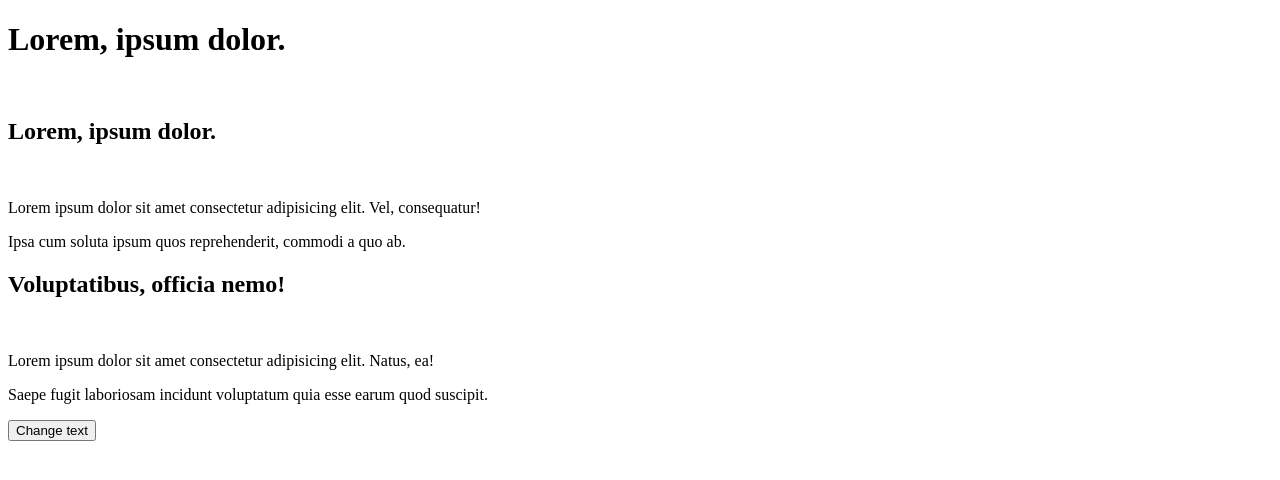
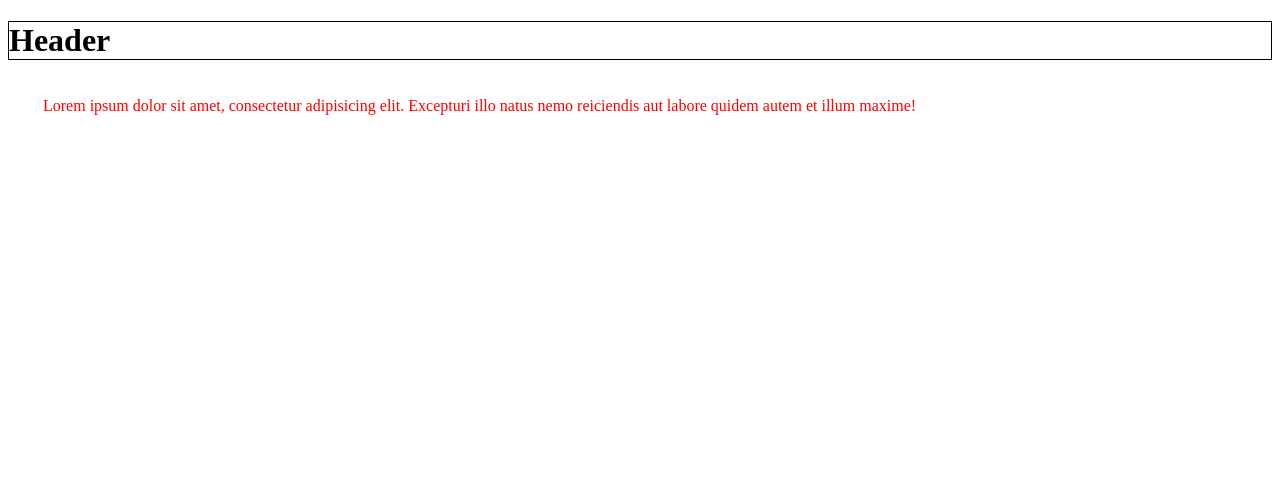
Before and after one commit to Koroliuk8danil/pe2024-DOM, a plain HTML site: page index.html in a window 1280 px wide. Drawn offline with Linux system fonts and the light colour scheme.

Commit message:
Add classList

```diff
--- /dev/null
+++ b/assets/css/style.css
@@ -0,0 +1,22 @@
+.h1 {
+  border: 1px solid black;
+}
+
+.task {
+  padding: 15px;
+  margin: 20px;
+  border-radius: 15px;
+  box-shadow: grey;
+}
+
+.redTask {
+  color: red;
+}
+
+.greenTask {
+  color: green;
+}
+
+.doneTask {
+  text-decoration: line-through;
+}
--- /dev/null
+++ b/assets/js/classList.js
@@ -0,0 +1,16 @@
+"use strict";
+
+const h1 = document.querySelector(".h1");
+h1.onclick = () => h1.classList.toggle("h1");
+
+const task1El = document.querySelector("#task1");
+
+task1El.addEventListener("click", doneTaskHandler);
+
+function doneTaskHandler(e) {
+  console.dir(this);
+  // this.style.textDecoration = "line-through";
+  // this.className = "doneTask";
+  this.classList.toggle("doneTask");
+  this.classList.replace("redTask", "greenTask");
+}
--- a/index.html
+++ b/index.html
@@ -4,30 +4,18 @@
     <meta charset="UTF-8" />
     <meta name="viewport" content="width=device-width, initial-scale=1.0" />
     <title>Document</title>
-    <script defer src="./assets/js/task.js"></script>
+    <link rel="stylesheet" href="./assets/css/style.css" />
+    <script defer src="./assets/js/classList.js"></script>
   </head>
   <body>
-    <h1>Lorem, ipsum dolor.</h1>
-    <img src="" alt="" class="mainImg" />
-    <section>
-      <h2>Lorem, ipsum dolor.</h2>
-      <img src="" alt="" class="sectionImage" />
-      <p>
-        Lorem ipsum dolor sit amet consectetur adipisicing elit. Vel,
-        consequatur!
-      </p>
-      <p>Ipsa cum soluta ipsum quos reprehenderit, commodi a quo ab.</p>
-    </section>
-    <section>
-      <h2>Voluptatibus, officia nemo!</h2>
-      <img src="" alt="" class="sectionImage" />
-      <p>Lorem ipsum dolor sit amet consectetur adipisicing elit. Natus, ea!</p>
-      <p>
-        Saepe fugit laboriosam incidunt voluptatum quia esse earum quod
-        suscipit.
-      </p>
-    </section>
-    <button>Change text</button>
-  </body>
+    <!--  додати зголовок h1 і
+       міняти його границю
+       (додавати/знімати)
+       при кліку на нього -->
+    <h1 class="h1">Header</h1>
+    <p id="task1" class="task redTask">
+      Lorem ipsum dolor sit amet, consectetur adipisicing elit. Excepturi illo
+      natus nemo reiciendis aut labore quidem autem et illum maxime!
+    </p>
   </body>
 </html>
```
